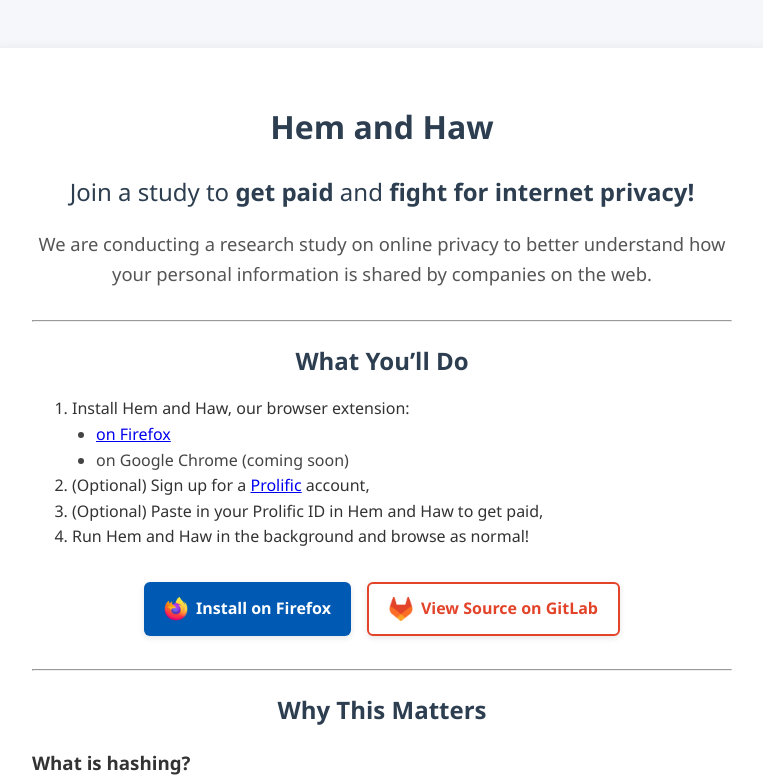
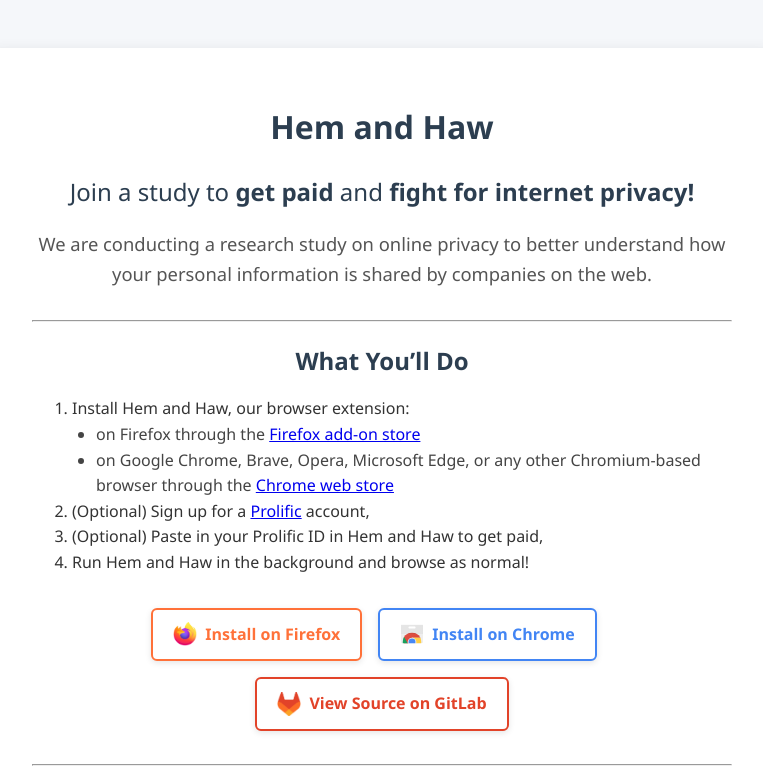
Before and after one commit to tincangit/hemandhaw-study, a plain HTML site: page index.html in a window 1280 px wide. Shown: the top 783 px of the page, without its empty margins (258-1021 px from the left). Drawn offline with Linux system fonts and the light colour scheme.

Commit message:
added chrome store support

```diff
--- a/index.css
+++ b/index.css
@@ -67,7 +67,7 @@ a.contact-link:hover {
     text-decoration: underline;
 }
 
-.firefox-button, .gitlab-button {
+.install-button {
   display: inline-flex;
   align-items: center;
   gap: 0.5rem;
@@ -80,22 +80,35 @@ a.contact-link:hover {
   box-shadow: 0 2px 6px rgba(0, 0, 0, 0.1);
 }
 
-.firefox-icon {
+.install-icon {
   width: 24px;
   height: 24px;
 }
 
-/* Firefox button - blue */
 .firefox-button {
-  background-color: #0059b3;
-  color: white;
+  background-color: white;
+  color: #FF7139;
+  border: 2px solid #FF7139;
 }
 
 .firefox-button:hover {
-  background-color: #003d80;
+  background-color: #fff3ed;
+  border-color: #e85c2b;
+  color: #e85c2b;
 }
 
-/* GitLab button - white with orange border/text */
+.chrome-button {
+  background-color: white;
+  color: #4285F4;
+  border: 2px solid #4285F4;
+}
+
+.chrome-button:hover {
+  background-color: #f1f8ff;
+  border-color: #3367d6;
+  color: #3367d6;
+}
+
 .gitlab-button {
   background-color: white;
   color: #e24329;
--- a/index.html
+++ b/index.html
@@ -22,8 +22,8 @@
         <ol>
             <li>Install Hem and Haw, our browser extension:
               <ul>
-                <li><a href="https://addons.mozilla.org/en-CA/firefox/addon/hem-and-haw/" target="_blank">on Firefox</a></li>
-                <li>on Google Chrome (coming soon)</li>
+                <li>on Firefox through the <a href="https://addons.mozilla.org/en-CA/firefox/addon/hem-and-haw/" target="_blank">Firefox add-on store</a></li>
+                <li>on Google Chrome, Brave, Opera, Microsoft Edge, or any other Chromium-based browser through the <a href="https://chromewebstore.google.com/detail/hem-and-haw/cohhnfmlkkancdkcooidfhanchcjljbf" target="_blank">Chrome web store</a></li>
               </ul>
             </li>
             <li>(Optional) Sign up for a <a href="https://www.prolific.com/" target="_blank">Prolific</a> account,</li>
@@ -37,26 +37,37 @@
       <a href="https://addons.mozilla.org/en-CA/firefox/addon/hem-and-haw/"
         target="_blank"
         rel="noopener noreferrer"
-        class="firefox-button">
+        class="install-button firefox-button">
         <img src="resources/images/firefox_logo.png"
             alt="Firefox Logo"
-            class="firefox-icon" />
+            class="install-icon " />
         Install on Firefox
       </a>
+
+      <a href="https://chromewebstore.google.com/detail/hem-and-haw/cohhnfmlkkancdkcooidfhanchcjljbf"
+        target="_blank"
+        rel="noopener noreferrer"
+        class="install-button chrome-button">
+        <img src="resources/images/chrome_web_store.svg"
+            alt="Chrome Logo"
+            class="install-icon" />
+        Install on Chrome
+      </a>
+
+      <br>
 
       <a href="https://csgit.ucalgary.ca/tin.le/hemandhaw"
         target="_blank"
         rel="noopener noreferrer"
-        class="gitlab-button">
+        class="install-button gitlab-button">
         <img src="resources/images/gitlab_logo.png"
             alt="GitLab Logo"
-            class="firefox-icon" />
+            class="install-icon" />
         View Source on GitLab
       </a>
     </div>
+    <br>
 
-
-    <br>
     <hr>
     <section>
       <h2 style="text-align:center;"><strong>Why This Matters</strong></h2>
```
Also changed, not shown: resources/images/chrome_web_store.svg (added).
